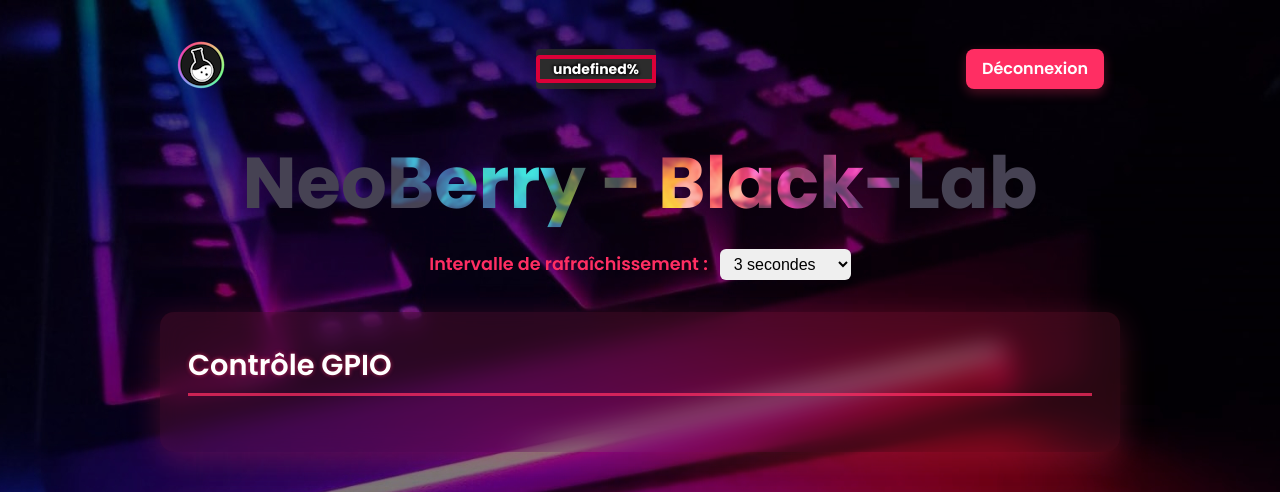
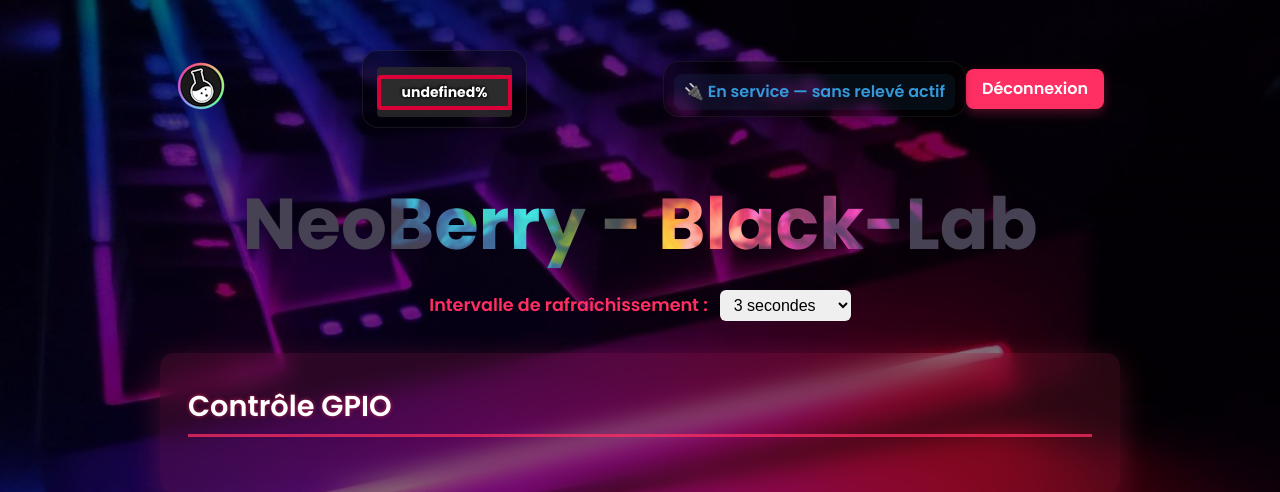
Before and after one commit to D-Goth/NeoBerry, a Flask app: template app/templates/index.html in a window 1280 px wide. Shown: the top 492 px of the page. Run offline with Flask 3, Linux system fonts and the light colour scheme; the template is opened without the code that fills it, so the values that code supplies are empty; some libraries are stand-ins or nearby versions.

Commit message:
V1.2 - Add Voltage Survey On Top
Signed-off-by: D-Goth <34000182+D-Goth@users.noreply.github.com>

```diff
--- a/app/app.py
+++ b/app/app.py
@@ -30,6 +30,7 @@ from core.network import network_bp
 from core.battery import battery_bp
 from core.bluetooth import bluetooth_bp
 from core.infosys import infosys_bp
+from core.voltage import voltage_bp
 
 
 
@@ -41,6 +42,7 @@ app.register_blueprint(network_bp)
 app.register_blueprint(battery_bp)
 app.register_blueprint(bluetooth_bp)
 app.register_blueprint(infosys_bp)
+app.register_blueprint(voltage_bp)
 
 # Route racine protégée
 from flask import render_template, session, redirect, url_for
--- a/app/core/system.py
+++ b/app/core/system.py
@@ -1,5 +1,6 @@
 from flask import Blueprint, jsonify, session, request
 from functools import wraps
+from pathlib import Path
 import subprocess
 import platform
 import psutil
@@ -141,15 +142,15 @@ def api_status():
         return jsonify({"error": "Erreur interne serveur"}), 500
 
 @system_bp.route("/api/restart-neoberry", methods=["POST"])
-@login_required
 def restart_neoberry():
     try:
+        script_path = Path.home() / "NeoBerry" / "run_neoBerry.sh"
         subprocess.Popen(
-            ["/bin/bash", "/chemin/vers/run_neoBerry.sh"],
+            ["/bin/bash", str(script_path), "--restart"],
             start_new_session=True
         )
         return jsonify(success=True)
-    except Exception:
+    except Exception as e:
         return jsonify(success=False, error="Impossible de relancer NeoBerry."), 500
 
 @system_bp.route("/api/reboot", methods=["POST"])
--- /dev/null
+++ b/app/core/voltage.py
@@ -0,0 +1,25 @@
+import shutil
+import subprocess
+from flask import Blueprint, jsonify
+
+voltage_bp = Blueprint("voltage", __name__)
+
+@voltage_bp.route("/api/voltage")
+def get_voltage():
+    if shutil.which("vcgencmd") is None:
+        return jsonify({"status": "neutral", "label": "🔌 En service — sans relevé actif"})
+
+    try:
+        output = subprocess.check_output(["vcgencmd", "get_throttled"]).decode().strip()
+        code = int(output.split('=')[1], 16)
+
+        if code == 0x0:
+            return jsonify({"status": "ok", "label": "🟢 Tension OK"})
+        elif code & 0x20000:
+            return jsonify({"status": "bad", "label": "🔴 Tension Faible"})
+        elif code & 0x50000:
+            return jsonify({"status": "warn", "label": "🟡 Tension Instable"})
+        else:
+            return jsonify({"status": "warn", "label": f"🟡 Code : {output}"})
+    except Exception as e:
+        return jsonify({"status": "neutral", "label": f"🔌 Erreur : {str(e)}"})
--- a/app/static/css/battery.css
+++ b/app/static/css/battery.css
@@ -1,13 +1,23 @@
-/* Jauge de batterie */
+.battery-wrapper {
+  background: rgba(0, 0, 0, 0.45);
+  border: 1px solid rgba(255, 255, 255, 0.08);
+  backdrop-filter: blur(6px);
+  border-radius: 16px;
+  padding: 10px 14px;
+  max-width: fit-content;
+  margin: 10px auto;
+  box-shadow: 0 2px 6px rgba(0, 0, 0, 0.25);
+  text-align: center;
+}
+
 #battery-gauge {
   position: relative;
-   border-radius: 12px;
-   width: 120px;
-   height: 40px;
-   margin: 0 20px;
+  border-radius: 4px;
+  width: 135px;
+  height: 50px;
   background: rgba(44, 44, 44, 0.8);
-   border-radius: 4px;
   overflow: hidden;
+  margin: 6px auto 0;
 }
 
 #battery-level {
@@ -57,7 +67,6 @@
 
 #battery-tip {
   position: absolute;
-   border-radius: 12px;
   width: 6px;
   height: 30%;
   background: #db0038;
@@ -67,16 +76,9 @@
   z-index: 2;
 }
 
-.chart-container {
-   max-width: 400px;
-   margin: 20px auto;
+.battery-status {
+  font-weight: bold;
+  color: #fff;
+  margin-bottom: 6px;
+  text-shadow: 1px 1px 3px #000, -1px -1px 3px #000;
 }
-
-.battery-status {
-   text-align: center;
-   color: #fff;
-   margin-bottom: 20px;
-   font-weight: bold;
-   text-shadow: 1px 1px 3px #000, -1px -1px 3px #000;
-   z-index: 10;
-}
--- a/app/static/css/index.css
+++ b/app/static/css/index.css
@@ -26,6 +26,7 @@
 @import url("terminal.css");
 @import url("animations.css");
 @import url("responsive.css");
+@import url("voltage.css");
 
 /* 🔳 Conteneur sombre flouté pour modale */
 .modal-container {
--- /dev/null
+++ b/app/static/css/voltage.css
@@ -0,0 +1,42 @@
+.voltage {
+  font-weight: 600;
+  font-size: 1rem;
+  text-align: center;
+  padding: 6px 10px;
+  border-radius: 8px;
+  display: inline-block;
+  margin-top: 6px;
+  user-select: none;
+}
+
+.voltage.ok {
+  color: #2ecc71;
+  background: rgba(46, 204, 113, 0.1);
+}
+
+.voltage.warn {
+  color: #f1c40f;
+  background: rgba(241, 196, 15, 0.1);
+}
+
+.voltage.bad {
+  color: #e74c3c;
+  background: rgba(231, 76, 60, 0.1);
+}
+
+.voltage.neutral {
+  color: #3498db;
+  background: rgba(52, 152, 219, 0.08);
+}
+
+.voltage-wrapper {
+  display: inline-block;
+  background: rgba(0, 0, 0, 0.45);
+  backdrop-filter: blur(6px);
+  border: 1px solid rgba(255, 255, 255, 0.06);
+  border-radius: 16px;
+  padding: 6px 10px;
+  max-width: fit-content;
+  margin: 6px 0;
+  box-shadow: 0 2px 6px rgba(0, 0, 0, 0.25);
+}
--- a/app/static/js/main.js
+++ b/app/static/js/main.js
@@ -14,6 +14,8 @@ import { initGauges } from './gauges.js';
 import { setupSystemActionListeners } from './system.js';
 import { waitForNeoBerryToRestart } from './watchdog.js';
 import { loadSystemInfo } from './infosys.js';
+import { updateVoltage } from './voltage.js';
+
 
 let pendingAction = { value: null };
 
@@ -60,6 +62,9 @@ document.addEventListener('DOMContentLoaded', () => {
   fetchNetworkStats();
   initBatteryModule();
   loadPairedDevices();
+
+  updateVoltage();
+  setInterval(updateVoltage, 15000);
 
   loadSystemInfo();
   setInterval(loadSystemInfo, 600000);
--- /dev/null
+++ b/app/static/js/voltage.js
@@ -0,0 +1,13 @@
+export async function updateVoltage() {
+  try {
+    const res = await fetch("/api/voltage");
+    const data = await res.json();
+    const el = document.getElementById("voltage-status");
+    if (!el) return;
+
+    el.textContent = data.label;
+    el.className = "voltage " + data.status;
+  } catch (err) {
+    console.error("Erreur voltage:", err);
+  }
+}
--- a/app/templates/index.html
+++ b/app/templates/index.html
@@ -13,14 +13,18 @@
     <a href="/" aria-label="Accueil">
       <img src="{{ url_for('static', filename='img/website.png') }}" alt="Logo NeoBerry - By Black-Lab" id="logo" />
     </a>
+    <div class="battery-wrapper">
       <div id="battery-gauge">
        <div id="battery-level">
          <div id="battery-fill"></div>
          <div id="battery-percent">--%</div>
-       </div>
+        </div>
        <div id="battery-tip"></div>
-      </div>
-
+     </div>
+    </div>
+    <div class="voltage-wrapper">
+     <p id="voltage-status" class="voltage" title="État de l'alimentation">...</p>
+     </div>
     <a href="{{ url_for('auth.logout') }}" id="logout-btn" role="button" aria-label="Déconnexion">Déconnexion</a>
   </header>
 
```
Also changed, not shown: NeoBerry-Tree.txt (+5 -2 lines), app/static/js/infosys.css (added, +91 -0 lines), README.md. Lines whose indentation alone changed are shown as unchanged.
